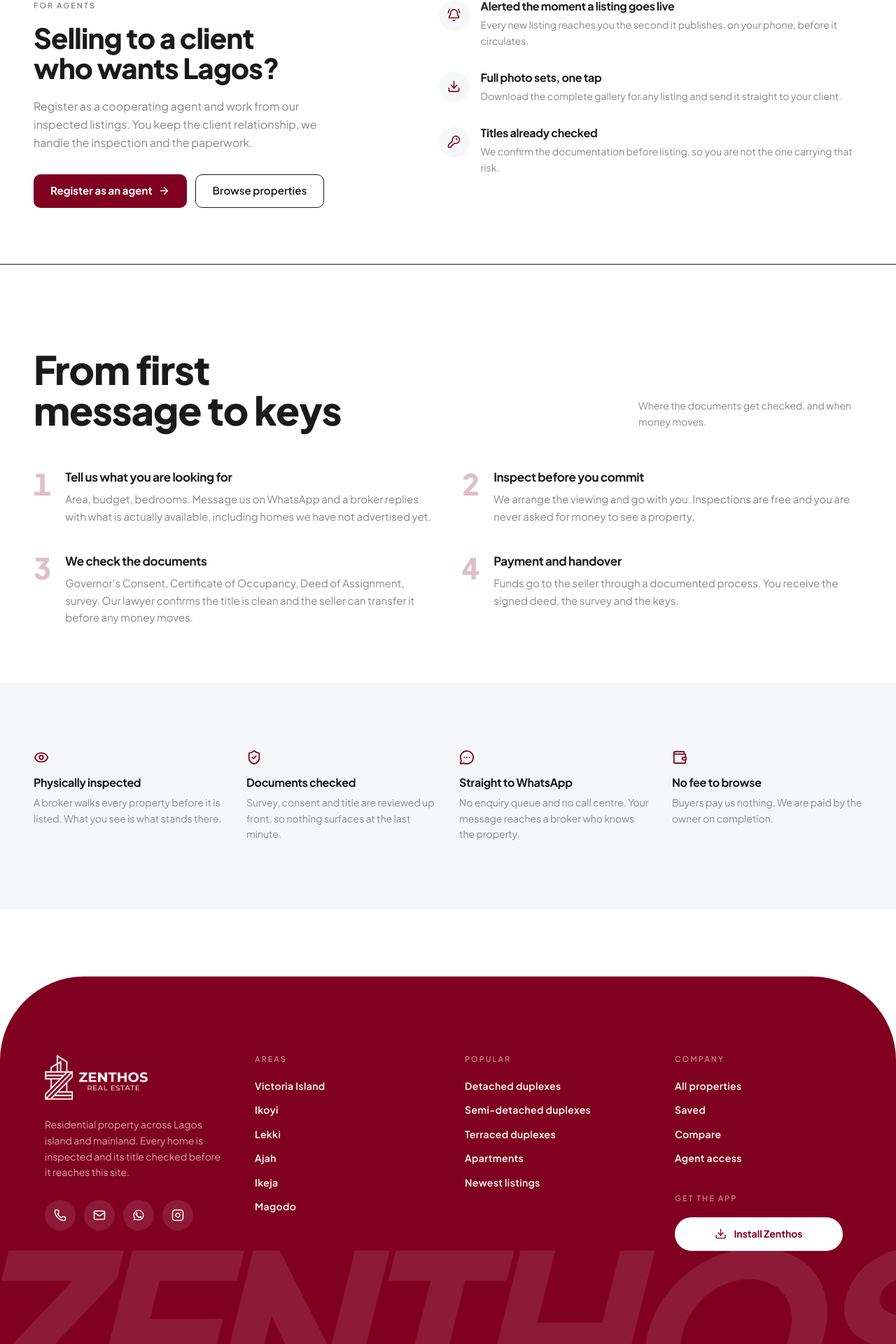
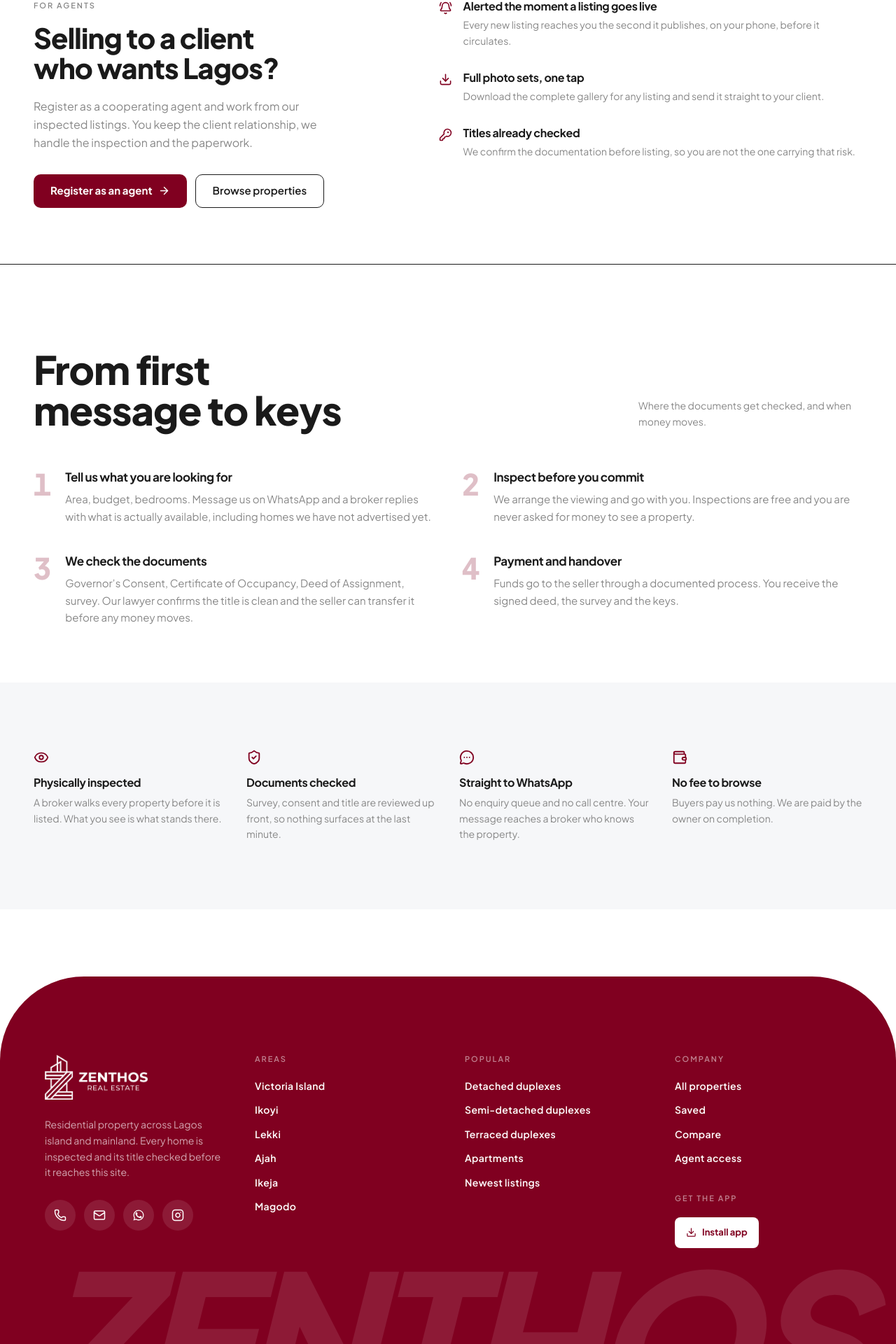
Before and after one commit to ayobamizenthos/zenthosrealestate, a Next.js app: page / in a window 1280 px wide. Shown: the part 2039-3959 px from the top of the page at 70% size. Built offline with nearby package versions, Linux system fonts and the light colour scheme; no server answers; the database is empty.

Commit message:
footer watermark and install button sizing, flat agent icons

```diff
--- a/src/components/home/AgentBand.tsx
+++ b/src/components/home/AgentBand.tsx
@@ -59,7 +59,7 @@ export function AgentBand() {
         <ul className="space-y-8">
           {AGENT_BENEFITS.map(({ Icon, title, body }) => (
             <li key={title} className="flex gap-4">
-              <span className="bg-surface text-brand flex h-11 w-11 shrink-0 items-center justify-center rounded-full">
+              <span className="text-brand mt-0.5 shrink-0">
                 <Icon size={19} aria-hidden="true" />
               </span>
               <div className="min-w-0">
--- a/src/components/layout/SiteFooter.tsx
+++ b/src/components/layout/SiteFooter.tsx
@@ -121,10 +121,10 @@ export function SiteFooter() {
             </h2>
             <Link
               href="/offline"
-              className="text-brand mt-5 flex h-12 w-full max-w-[15rem] items-center justify-center gap-2.5 rounded-full bg-white text-[14px] font-bold transition-colors hover:bg-white/90"
+              className="text-brand mt-5 inline-flex h-11 items-center gap-2 rounded-lg bg-white px-4 text-[13px] font-bold transition-colors hover:bg-white/90"
             >
-              <Download size={17} aria-hidden="true" />
-              Install Zenthos
+              <Download size={15} aria-hidden="true" />
+              Install app
             </Link>
           </div>
         </div>
@@ -132,7 +132,7 @@ export function SiteFooter() {
 
       <span
         aria-hidden="true"
-        className="pointer-events-none absolute bottom-[-0.15em] left-1/2 z-10 -translate-x-1/2 text-[30vw] leading-none font-black tracking-tighter whitespace-nowrap text-white/10 italic uppercase md:text-[clamp(15vw,25vw,400px)]"
+        className="pointer-events-none absolute bottom-[-0.15em] left-1/2 z-10 -translate-x-1/2 text-[26vw] leading-none font-black tracking-tighter whitespace-nowrap text-white/10 italic uppercase md:text-[clamp(13vw,21vw,340px)]"
       >
         Zenthos
       </span>
```
